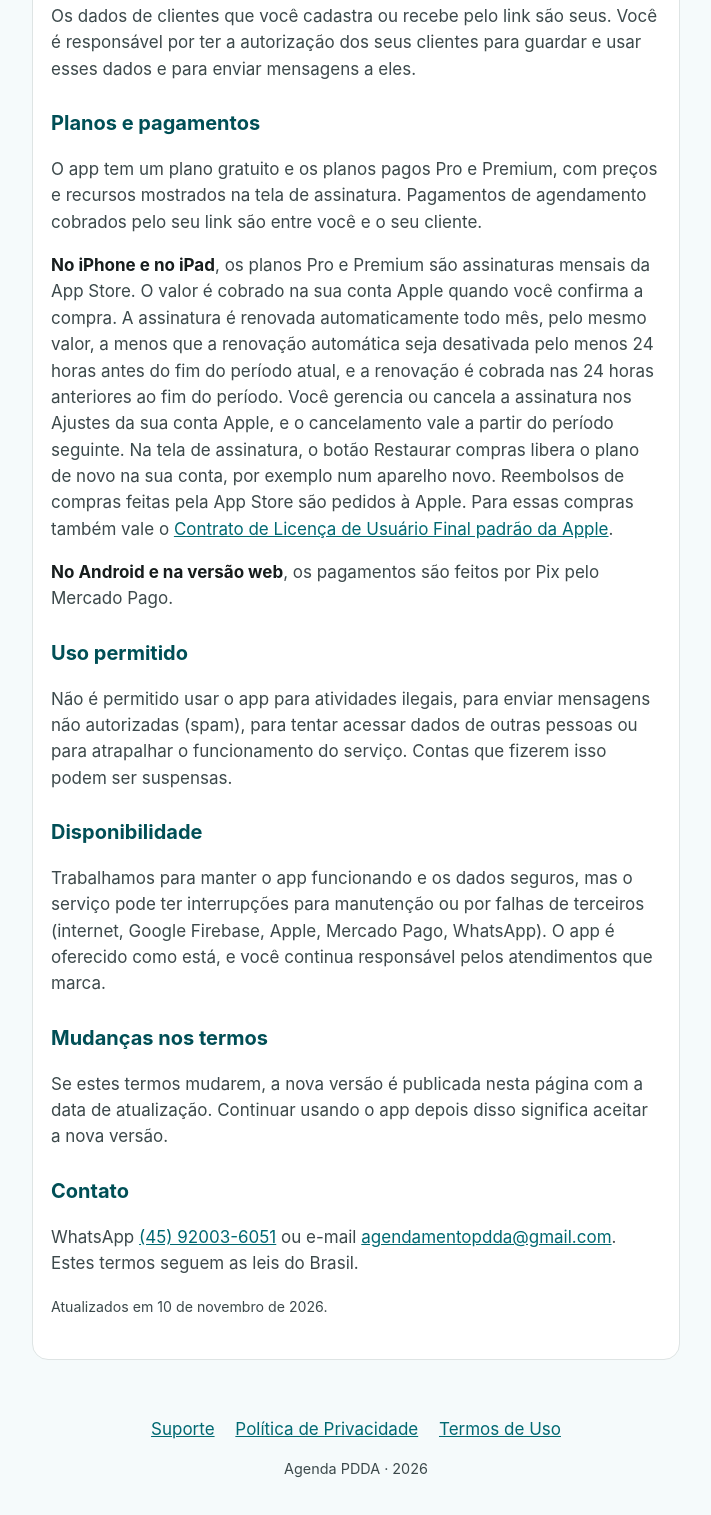
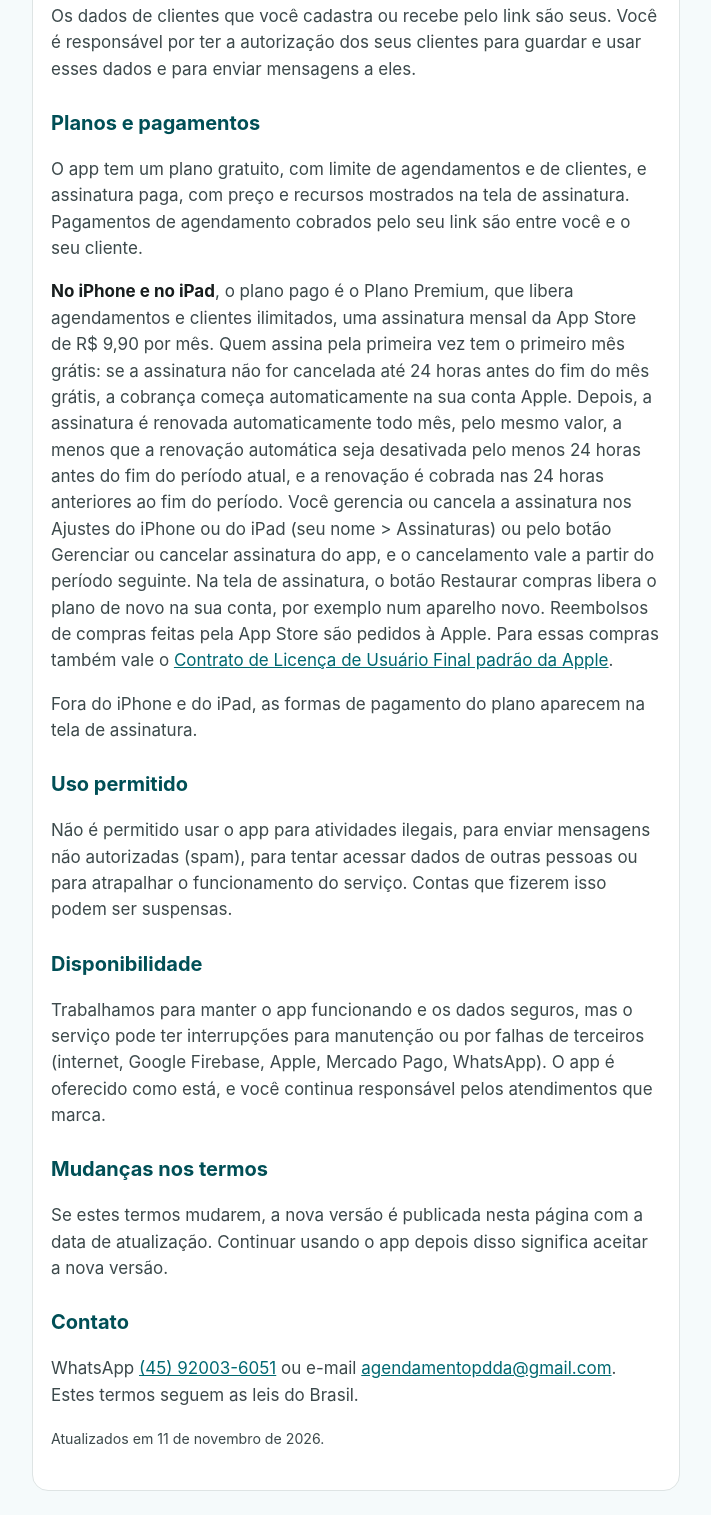
Before and after one commit to thiagobenine/agendapdda-suporte, a plain HTML site: page termos.html in a window 1280 px wide. Shown: the part 838-2353 px from the top of the page, without its empty margins (284-995 px from the left). Drawn offline with Linux system fonts and the light colour scheme.

Commit message:
Termos e privacidade: Plano Premium com 1 mês grátis no iPhone e no iPad

```diff
--- a/termos.html
+++ b/termos.html
@@ -94,9 +94,9 @@
     <p>Os dados de clientes que você cadastra ou recebe pelo link são seus. Você é responsável por ter a autorização dos seus clientes para guardar e usar esses dados e para enviar mensagens a eles.</p>
 
     <h2>Planos e pagamentos</h2>
-    <p>O app tem um plano gratuito e os planos pagos Pro e Premium, com preços e recursos mostrados na tela de assinatura. Pagamentos de agendamento cobrados pelo seu link são entre você e o seu cliente.</p>
-    <p><strong>No iPhone e no iPad</strong>, os planos Pro e Premium são assinaturas mensais da App Store. O valor é cobrado na sua conta Apple quando você confirma a compra. A assinatura é renovada automaticamente todo mês, pelo mesmo valor, a menos que a renovação automática seja desativada pelo menos 24 horas antes do fim do período atual, e a renovação é cobrada nas 24 horas anteriores ao fim do período. Você gerencia ou cancela a assinatura nos Ajustes da sua conta Apple, e o cancelamento vale a partir do período seguinte. Na tela de assinatura, o botão Restaurar compras libera o plano de novo na sua conta, por exemplo num aparelho novo. Reembolsos de compras feitas pela App Store são pedidos à Apple. Para essas compras também vale o <a href="https://www.apple.com/legal/internet-services/itunes/dev/stdeula/">Contrato de Licença de Usuário Final padrão da Apple</a>.</p>
-    <p><strong>No Android e na versão web</strong>, os pagamentos são feitos por Pix pelo Mercado Pago.</p>
+    <p>O app tem um plano gratuito, com limite de agendamentos e de clientes, e assinatura paga, com preço e recursos mostrados na tela de assinatura. Pagamentos de agendamento cobrados pelo seu link são entre você e o seu cliente.</p>
+    <p><strong>No iPhone e no iPad</strong>, o plano pago é o Plano Premium, que libera agendamentos e clientes ilimitados, uma assinatura mensal da App Store de R$ 9,90 por mês. Quem assina pela primeira vez tem o primeiro mês grátis: se a assinatura não for cancelada até 24 horas antes do fim do mês grátis, a cobrança começa automaticamente na sua conta Apple. Depois, a assinatura é renovada automaticamente todo mês, pelo mesmo valor, a menos que a renovação automática seja desativada pelo menos 24 horas antes do fim do período atual, e a renovação é cobrada nas 24 horas anteriores ao fim do período. Você gerencia ou cancela a assinatura nos Ajustes do iPhone ou do iPad (seu nome &gt; Assinaturas) ou pelo botão Gerenciar ou cancelar assinatura do app, e o cancelamento vale a partir do período seguinte. Na tela de assinatura, o botão Restaurar compras libera o plano de novo na sua conta, por exemplo num aparelho novo. Reembolsos de compras feitas pela App Store são pedidos à Apple. Para essas compras também vale o <a href="https://www.apple.com/legal/internet-services/itunes/dev/stdeula/">Contrato de Licença de Usuário Final padrão da Apple</a>.</p>
+    <p>Fora do iPhone e do iPad, as formas de pagamento do plano aparecem na tela de assinatura.</p>
 
     <h2>Uso permitido</h2>
     <p>Não é permitido usar o app para atividades ilegais, para enviar mensagens não autorizadas (spam), para tentar acessar dados de outras pessoas ou para atrapalhar o funcionamento do serviço. Contas que fizerem isso podem ser suspensas.</p>
@@ -109,7 +109,7 @@
 
     <h2>Contato</h2>
     <p>WhatsApp <a href="https://wa.me/5545920036051">(45) 92003-6051</a> ou e-mail <a href="mailto:agendamentopdda@gmail.com">agendamentopdda@gmail.com</a>. Estes termos seguem as leis do Brasil.</p>
-    <p><small>Atualizados em 10 de novembro de 2026.</small></p>
+    <p><small>Atualizados em 11 de novembro de 2026.</small></p>
   </section>
 </main>
 <p class="links"><a href="./">Suporte</a> <a href="privacidade.html">Política de Privacidade</a> <a href="termos.html">Termos de Uso</a></p>
```
Also changed, not shown: privacidade.html (+4 -4 lines).
